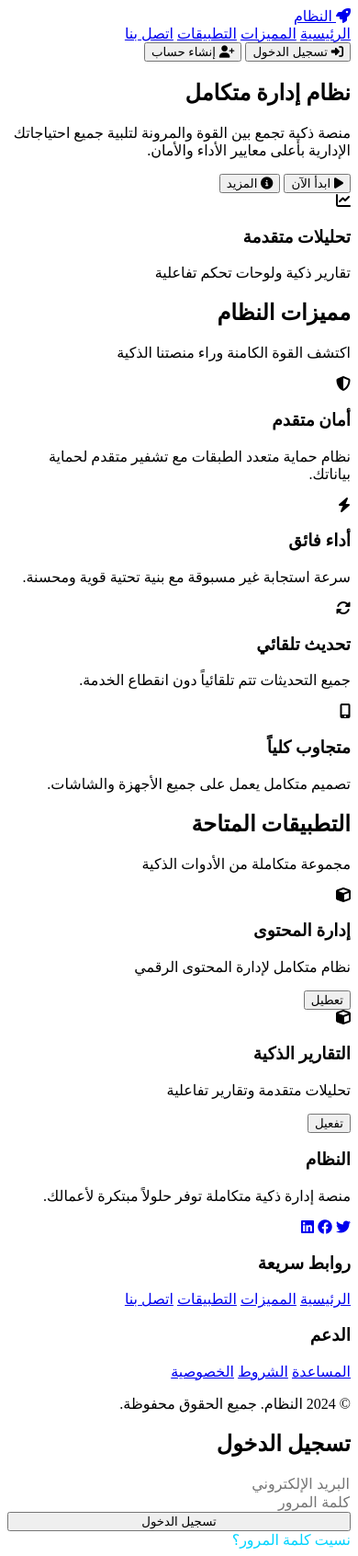
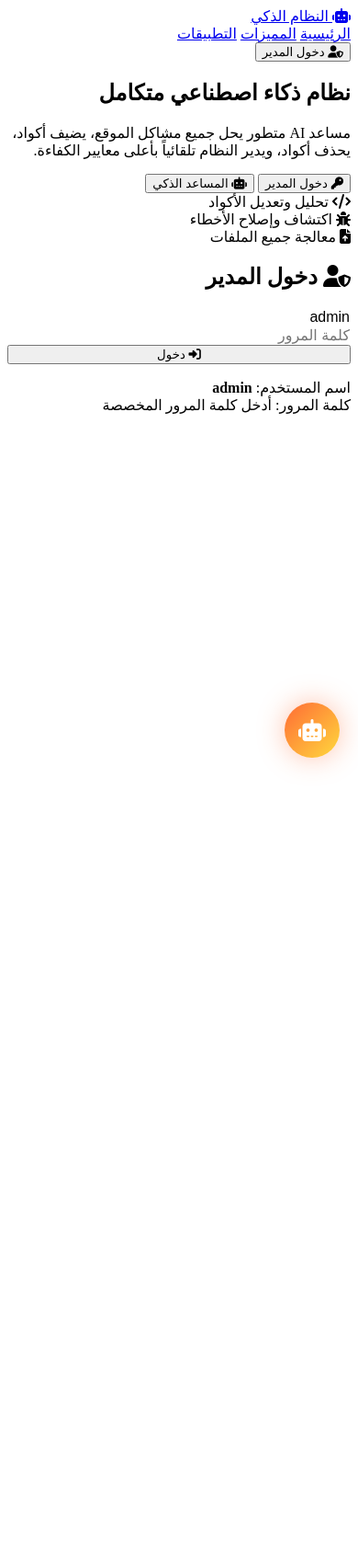
Before and after one commit to Pr00k/Prok, a plain HTML site: page index.html in a window 390 px wide. Shown: the whole page at 92% size. After the commit the page ends 844 px from the top, so only its background shows below. Drawn offline with Linux system fonts and the light colour scheme.

Commit message:
Update index.html

```diff
--- a/index.html
+++ b/index.html
@@ -3,8 +3,8 @@
 <head>
     <meta charset="UTF-8">
     <meta name="viewport" content="width=device-width, initial-scale=1.0">
-    <title>النظام المتطور - منصة إدارة ذكية</title>
-    <meta name="description" content="منصة إدارة ذكية متكاملة مع تحليلات متقدمة وأداء فائق">
+    <title>النظام المتطور - منصة ذكاء اصطناعي متكاملة</title>
+    <meta name="description" content="منصة إدارة ذكية مع مساعد AI متطور يحل جميع المشاكل">
     <link rel="stylesheet" href="style.css">
     <link href="https://fonts.googleapis.com/css2?family=Tajawal:wght@300;400;500;700;800&display=swap" rel="stylesheet">
     <link rel="stylesheet" href="https://cdnjs.cloudflare.com/ajax/libs/font-awesome/6.4.0/css/all.min.css">
@@ -15,25 +15,20 @@
         <div class="container">
             <div class="header-content">
                 <a href="#" class="logo">
-                    <i class="fas fa-rocket"></i>
-                    النظام
+                    <i class="fas fa-robot"></i>
+                    النظام الذكي
                 </a>
 
                 <nav class="nav">
                     <a href="#home" class="nav-link active">الرئيسية</a>
                     <a href="#features" class="nav-link">المميزات</a>
                     <a href="#apps" class="nav-link">التطبيقات</a>
-                    <a href="#contact" class="nav-link">اتصل بنا</a>
                 </nav>
 
                 <div class="header-actions">
-                    <button class="btn btn-secondary" id="loginBtn">
-                        <i class="fas fa-sign-in-alt"></i>
-                        تسجيل الدخول
-                    </button>
-                    <button class="btn btn-primary" id="registerBtn">
-                        <i class="fas fa-user-plus"></i>
-                        إنشاء حساب
+                    <button class="btn btn-primary" id="adminLoginBtn">
+                        <i class="fas fa-user-shield"></i>
+                        دخول المدير
                     </button>
                 </div>
             </div>
@@ -45,108 +40,32 @@
         <div class="container">
             <div class="hero-content">
                 <div class="hero-text">
-                    <h1>نظام إدارة متكامل</h1>
-                    <p>منصة ذكية تجمع بين القوة والمرونة لتلبية جميع احتياجاتك الإدارية بأعلى معايير الأداء والأمان.</p>
+                    <h1>نظام ذكاء اصطناعي متكامل</h1>
+                    <p>مساعد AI متطور يحل جميع مشاكل الموقع، يضيف أكواد، يحذف أكواد، ويدير النظام تلقائياً بأعلى معايير الكفاءة.</p>
                     <div class="hero-actions">
-                        <button class="btn btn-primary">
-                            <i class="fas fa-play"></i>
-                            ابدأ الآن
+                        <button class="btn btn-primary" onclick="showAdminLogin()">
+                            <i class="fas fa-key"></i>
+                            دخول المدير
                         </button>
-                        <button class="btn btn-secondary">
-                            <i class="fas fa-info-circle"></i>
-                            المزيد
+                        <button class="btn btn-secondary" onclick="assistant.togglePanel()">
+                            <i class="fas fa-robot"></i>
+                            المساعد الذكي
                         </button>
                     </div>
                 </div>
                 <div class="hero-visual">
-                    <div class="hero-card">
-                        <i class="fas fa-chart-line"></i>
-                        <h3>تحليلات متقدمة</h3>
-                        <p>تقارير ذكية ولوحات تحكم تفاعلية</p>
-                    </div>
-                </div>
-            </div>
-        </div>
-    </section>
-
-    <!-- Features Section -->
-    <section class="features" id="features">
-        <div class="container">
-            <div class="section-title">
-                <h2>مميزات النظام</h2>
-                <p>اكتشف القوة الكامنة وراء منصتنا الذكية</p>
-            </div>
-            <div class="features-grid">
-                <div class="feature-card">
-                    <div class="feature-icon">
-                        <i class="fas fa-shield-alt"></i>
-                    </div>
-                    <h3>أمان متقدم</h3>
-                    <p>نظام حماية متعدد الطبقات مع تشفير متقدم لحماية بياناتك.</p>
-                </div>
-                <div class="feature-card">
-                    <div class="feature-icon">
-                        <i class="fas fa-bolt"></i>
-                    </div>
-                    <h3>أداء فائق</h3>
-                    <p>سرعة استجابة غير مسبوقة مع بنية تحتية قوية ومحسنة.</p>
-                </div>
-                <div class="feature-card">
-                    <div class="feature-icon">
-                        <i class="fas fa-sync-alt"></i>
-                    </div>
-                    <h3>تحديث تلقائي</h3>
-                    <p>جميع التحديثات تتم تلقائياً دون انقطاع الخدمة.</p>
-                </div>
-                <div class="feature-card">
-                    <div class="feature-icon">
-                        <i class="fas fa-mobile-alt"></i>
-                    </div>
-                    <h3>متجاوب كلياً</h3>
-                    <p>تصميم متكامل يعمل على جميع الأجهزة والشاشات.</p>
-                </div>
-            </div>
-        </div>
-    </section>
-
-    <!-- Apps Section -->
-    <section class="apps" id="apps">
-        <div class="container">
-            <div class="section-title">
-                <h2>التطبيقات المتاحة</h2>
-                <p>مجموعة متكاملة من الأدوات الذكية</p>
-            </div>
-            <div class="apps-grid">
-                <div class="app-card">
-                    <img src="https://images.unsplash.com/photo-1551288049-bebda4e38f71?w=400&h=200&fit=crop" alt="إدارة المحتوى" class="app-image">
-                    <div class="app-content">
-                        <h3>إدارة المحتوى</h3>
-                        <p>نظام متكامل لإدارة المحتوى الرقمي بكل كفاءة واحترافية.</p>
-                        <div class="app-actions">
-                            <button class="btn btn-primary btn-sm">تفعيل</button>
-                            <button class="btn btn-secondary btn-sm">معاينة</button>
+                    <div class="ai-features">
+                        <div class="ai-feature">
+                            <i class="fas fa-code"></i>
+                            <span>تحليل وتعديل الأكواد</span>
                         </div>
-                    </div>
-                </div>
-                <div class="app-card">
-                    <img src="https://images.unsplash.com/photo-1551288049-bebda4e38f71?w=400&h=200&fit=crop" alt="التقارير" class="app-image">
-                    <div class="app-content">
-                        <h3>التقارير الذكية</h3>
-                        <p>تحليلات متقدمة وتقارير تفاعلية لاتخاذ القرارات.</p>
-                        <div class="app-actions">
-                            <button class="btn btn-primary btn-sm">تفعيل</button>
-                            <button class="btn btn-secondary btn-sm">معاينة</button>
+                        <div class="ai-feature">
+                            <i class="fas fa-bug"></i>
+                            <span>اكتشاف وإصلاح الأخطاء</span>
                         </div>
-                    </div>
-                </div>
-                <div class="app-card">
-                    <img src="https://images.unsplash.com/photo-1551288049-bebda4e38f71?w=400&h=200&fit=crop" alt="الإشعارات" class="app-image">
-                    <div class="app-content">
-                        <h3>نظام الإشعارات</h3>
-                        <p>إشعارات ذكية ومتعددة القنوات للتواصل الفعال.</p>
-                        <div class="app-actions">
-                            <button class="btn btn-primary btn-sm">تفعيل</button>
-                            <button class="btn btn-secondary btn-sm">معاينة</button>
+                        <div class="ai-feature">
+                            <i class="fas fa-file-upload"></i>
+                            <span>معالجة جميع الملفات</span>
                         </div>
                     </div>
                 </div>
@@ -154,58 +73,67 @@
         </div>
     </section>
 
-    <!-- Footer -->
-    <footer class="footer">
-        <div class="container">
-            <div class="footer-content">
-                <div class="footer-section">
-                    <h3>النظام</h3>
-                    <p>منصة إدارة ذكية متكاملة توفر حلولاً مبتكرة لأعمالك.</p>
-                    <div class="social-links">
-                        <a href="#" aria-label="تويتر"><i class="fab fa-twitter"></i></a>
-                        <a href="#" aria-label="فيسبوك"><i class="fab fa-facebook"></i></a>
-                        <a href="#" aria-label="لينكدإن"><i class="fab fa-linkedin"></i></a>
-                    </div>
-                </div>
-                <div class="footer-section">
-                    <h3>روابط سريعة</h3>
-                    <a href="#home">الرئيسية</a>
-                    <a href="#features">المميزات</a>
-                    <a href="#apps">التطبيقات</a>
-                    <a href="#contact">اتصل بنا</a>
-                </div>
-                <div class="footer-section">
-                    <h3>الدعم</h3>
-                    <a href="#">المساعدة</a>
-                    <a href="#">الشروط</a>
-                    <a href="#">الخصوصية</a>
+    <!-- AI Assistant -->
+    <div class="ai-assistant">
+        <button class="ai-toggle" onclick="assistant.togglePanel()">
+            <i class="fas fa-robot"></i>
+        </button>
+        <div class="ai-panel" id="aiPanel">
+            <div class="ai-header">
+                <span>المساعد الذكي</span>
+                <button class="ai-action-btn" onclick="assistant.togglePanel()">
+                    <i class="fas fa-times"></i>
+                </button>
+            </div>
+            <div class="ai-messages" id="aiMessages">
+                <div class="ai-message bot">
+                    مرحباً! أنا المساعد الذكي. كيف يمكنني مساعدتك اليوم؟
                 </div>
             </div>
-            <div class="footer-bottom">
-                <p>© 2024 النظام. جميع الحقوق محفوظة.</p>
+            <div class="ai-input-area">
+                <textarea class="ai-input" id="aiInput" placeholder="اكتب سؤالك أو ارفع ملف..."></textarea>
+                <div class="ai-actions">
+                    <input type="file" id="fileUpload" hidden accept="*/*">
+                    <button class="ai-action-btn" onclick="document.getElementById('fileUpload').click()">
+                        <i class="fas fa-paperclip"></i>
+                    </button>
+                    <button class="ai-action-btn" onclick="assistant.sendMessage()">
+                        <i class="fas fa-paper-plane"></i>
+                    </button>
+                </div>
             </div>
         </div>
-    </footer>
+    </div>
 
-    <!-- Login Modal -->
-    <div class="modal" id="loginModal">
+    <!-- Admin Login Modal -->
+    <div class="modal" id="adminModal">
         <div class="modal-content">
-            <h2 class="text-center mb-lg">تسجيل الدخول</h2>
-            <form class="auth-form">
+            <h2 class="text-center mb-lg">
+                <i class="fas fa-user-shield"></i>
+                دخول المدير
+            </h2>
+            <form class="auth-form" onsubmit="handleAdminLogin(event)">
                 <div class="input-group">
-                    <input type="email" placeholder="البريد الإلكتروني" required>
+                    <input type="text" id="adminUsername" placeholder="اسم المستخدم" required value="admin">
                 </div>
                 <div class="input-group">
-                    <input type="password" placeholder="كلمة المرور" required>
+                    <input type="password" id="adminPassword" placeholder="كلمة المرور" required>
                 </div>
-                <button type="submit" class="btn btn-primary w-100">تسجيل الدخول</button>
+                <button type="submit" class="btn btn-primary w-100">
+                    <i class="fas fa-sign-in-alt"></i>
+                    دخول
+                </button>
             </form>
-            <div class="auth-links text-center mt-md">
-                <a href="#" class="link">نسيت كلمة المرور؟</a>
+            <div class="auth-info mt-md">
+                <p class="text-center text-muted">
+                    اسم المستخدم: <strong>admin</strong><br>
+                    كلمة المرور: أدخل كلمة المرور المخصصة
+                </p>
             </div>
         </div>
     </div>
 
     <script src="script.js"></script>
+    <script src="ai-assistant.js"></script>
 </body>
 </html>
```
